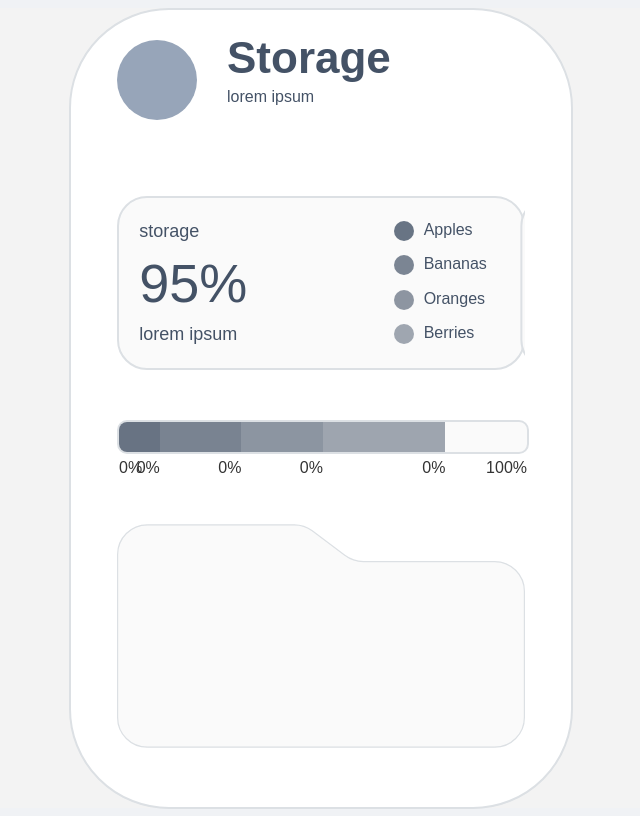
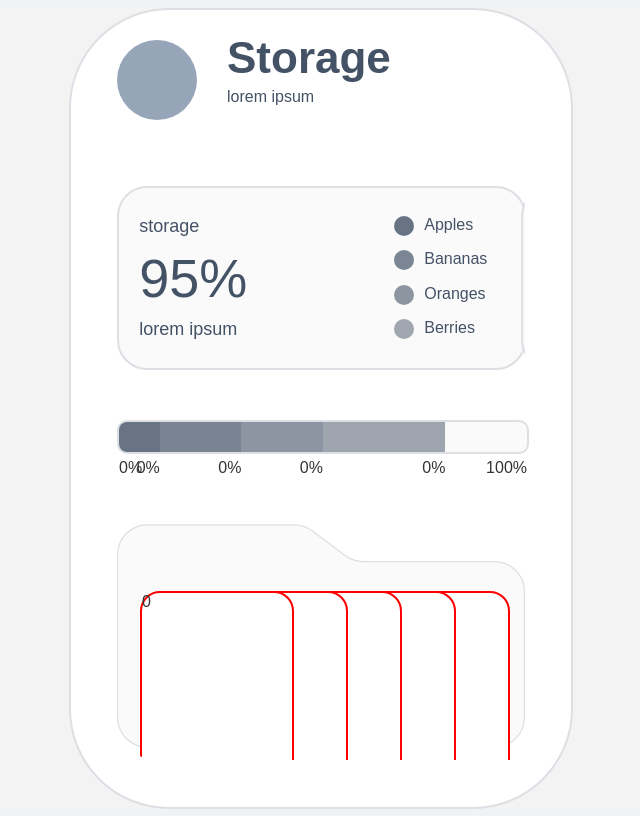
Before and after one commit to VenkatRaman3103/Components, a React (Create React App) app in the folder storage/: page / in a window 1280 px wide. Shown: the whole page, without its empty margins (327-967 px from the left). Built offline with nearby package versions, Linux system fonts and the light colour scheme.

Commit message:
add stats preview card layout

```diff
--- a/storage/src/Components/Storage/Storage.js
+++ b/storage/src/Components/Storage/Storage.js
@@ -96,25 +96,16 @@ const Storage = () => {
 
                     <div className='stats-carousal-container'>
                         <div className='stats-carousal-wrapper'>
-                            <div className={`stats-overview-container ${selectedItemId !== null ? 'moveBackward' : ''}`}>
-                                <div className='stats-overview-wrapper'>
-                                    <div className='numeric-stats-wrapper'>
-                                        <div className='numeric-stats-heading'>storage</div>
-                                        <div className='numeric-stats-percentage'>95%</div>
-                                        <div className='numeric-stats-description'>lorem ipsum</div>
-                                    </div>
-                                    <div className='list-of-elements-wrapper'>
-                                        {itemsArray.map((item, index) => <StatsItems n={n} index={index} item={item} />)}
-                                    </div>
-                                </div>
-                            </div>
+
+                            <StatsOverview selectedItemId={selectedItemId} />
 
                             {itemsArray.map((item, index) =>
                                 <div key={item.id}
                                     className={`stats-overview-container-item `}
                                     style={{
                                         left: `calc(${index + 2}00%)`,
-                                        transform: `translateX(-${(selectedItemId !== null) && (selectedItemId == (index + 1)) ? selectedItemId+ 1 : index + 1}00%)`,marginLeft: `-${index + 2}px` }}>
+                                        transform: `translateX(-${(selectedItemId !== null) && (selectedItemId == (index + 1)) ? selectedItemId + 1 : index + 1}00%)`, marginLeft: `-${index + 2}px`
+                                    }}>
                                     <div className='stats-overview-wrapper'>
                                         <div className='numeric-stats-wrapper'>
                                             <div className='numeric-stats-heading'>{item?.name}</div>
@@ -136,17 +127,39 @@ const Storage = () => {
                                     setCards(index + 1);
                                     setSelectedItemId(item.id)
                                 }}>
-
                             </div>)}
                     </div>
 
                     <div class="folder">
                         <FolderIcon />
                         <div className='content-container'>
+                            <div className='card-item-container'>
+                                {Array.from({ length: 5 }).map((item, index) =>
+                                    <div className='card-item ' style={{ zIndex: `${5 - index}` }}>{index}</div>
+                                )}
+                            </div>
                         </div>
                     </div>
                 </div>
 
+            </div>
+        </div>
+    )
+}
+
+const StatsOverview = ({ selectedItemId }) => {
+    return (
+
+        <div className={`stats-overview-container ${selectedItemId !== null ? 'moveBackward' : ''}`}>
+            <div className='stats-overview-wrapper'>
+                <div className='numeric-stats-wrapper'>
+                    <div className='numeric-stats-heading'>storage</div>
+                    <div className='numeric-stats-percentage'>95%</div>
+                    <div className='numeric-stats-description'>lorem ipsum</div>
+                </div>
+                <div className='list-of-elements-wrapper'>
+                    {itemsArray.map((item, index) => <StatsItems n={n} index={index} item={item} />)}
+                </div>
             </div>
         </div>
     )
--- a/storage/src/Components/Storage/Storage.scss
+++ b/storage/src/Components/Storage/Storage.scss
@@ -85,7 +85,7 @@
                 overflow: hidden;
 
                 .stats-carousal-wrapper {
-                    width: 100%;
+                    width: 100.2%;
                     height: 100%;
                     display: flex;
                     flex-direction: row;
@@ -95,7 +95,7 @@
                     .stats-overview-container {
                         width: 99%;
                         height: auto;
-                        min-height: 65%;
+                        min-height: 70%;
                         display: flex;
                         justify-content: center;
                         align-items: center;
@@ -177,7 +177,7 @@
                     .stats-overview-container-item {
                         width: 99%;
                         height: auto;
-                        min-height: 65%;
+                        min-height: 70%;
                         display: flex;
                         justify-content: center;
                         align-items: center;
@@ -318,12 +318,46 @@
 
                 .content-container {
                     height: calc(79% - 2.5px);
+                    height: calc(67% - 4.5px);
+
                     width: 100%;
                     padding-top: 40px;
 
                     position: absolute;
                     top: 32.5px;
                     left: 0px;
+
+                    overflow: hidden;
+                    border-bottom-left-radius: 40px;
+
+                    .card-item-container {
+                        height: 100%;
+                        width: auto;
+
+                        // transform: translateX(-50%);
+
+                        display: flex;
+                        flex-direction: row;
+                        justify-content: center;
+                        position: absolute;
+                        left: 50%;
+                        transform: translateX(-30%);
+                        bottom: -80px;
+
+                        .card-item {
+                            height: 200px;
+                            width: 150px;
+
+                            border-radius: 20px;
+
+                            border: 2px solid red;
+
+                            margin-left: -100px;
+
+                            background-color: white;
+                        }
+
+                    }
                 }
             }
         }
```
